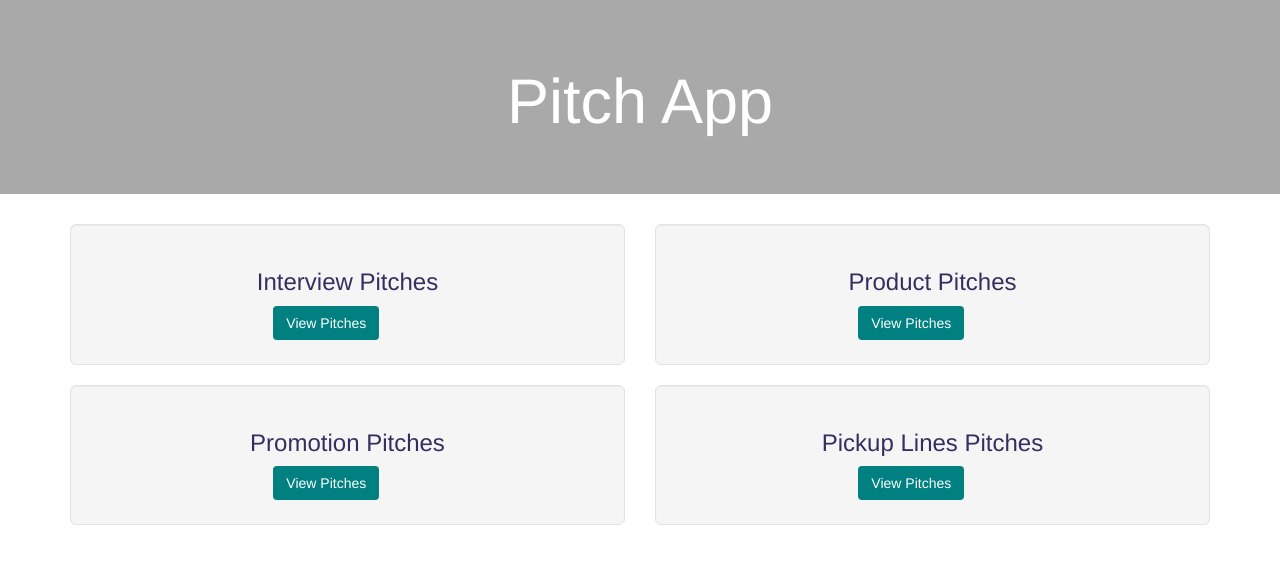
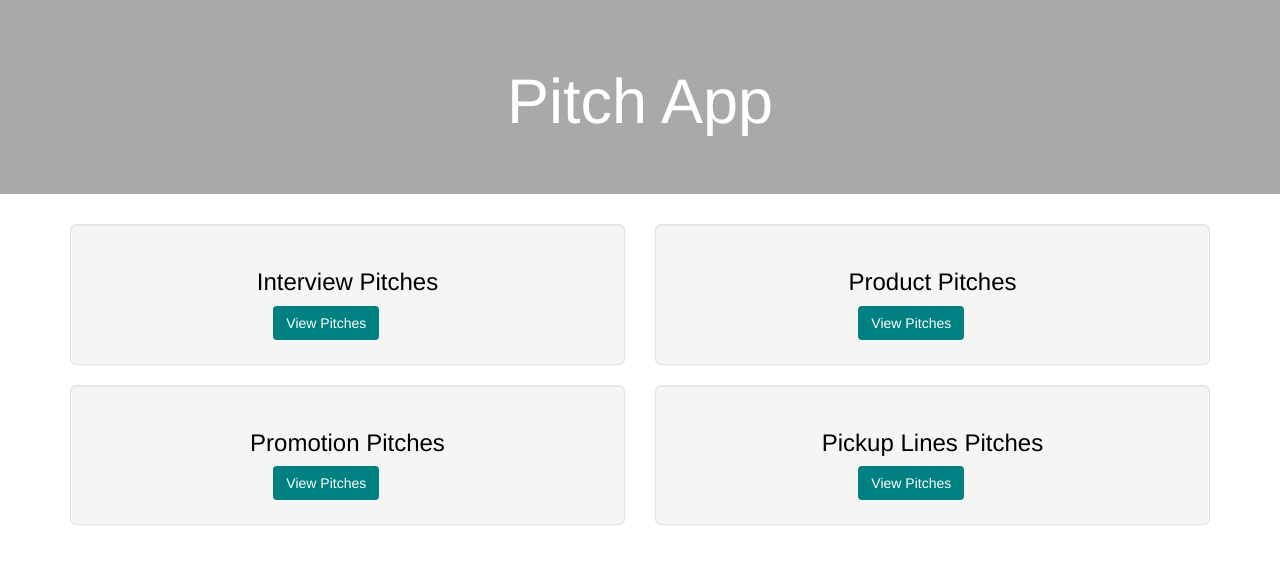
Before and after one commit to umurangamirwa/pitch, a Flask app: template app/templates/index.html in a window 1280 px wide; the page is wider, and only the part inside the window is pictured. Shown: the part 63-627 px from the top of that part. Run offline with Flask 2, Linux system fonts and the light colour scheme; the template is opened without the code that fills it, so the values that code supplies are empty; some libraries are stand-ins or nearby versions.

```diff
--- a/app/templates/index.html
+++ b/app/templates/index.html
@@ -10,7 +10,7 @@
     <div class="row">
         <div class="col-md-6">
             <div class="well well-lg">
-                <h3 style="color: #372e5f;" class="text-center">Interview Pitches</h3>
+                <h3 style="color: black;" class="text-center">Interview Pitches</h3>
                 <div class="row">
                   <div class="col-md-4"></div>
                   <div class="col-md-4"><a href="{{url_for('main.interview')}}" class="btn -center" style="background-color:teal; color: #fff;">View Pitches</a></div>
@@ -20,7 +20,7 @@
         </div>
         <div class="col-md-6">
             <div class="well well-lg">
-                <h3 style="color: #372e5f;" class="text-center">Product Pitches</h3>
+                <h3 style="color: black;" class="text-center">Product Pitches</h3>
                 <div class="row">
                   <div class="col-md-4"></div>
                   <div class="col-md-4"><a href="{{url_for('main.product')}}" class="btn -center" style="background-color: teal; color: #fff;">View Pitches</a></div>
@@ -32,7 +32,7 @@
     <div class="row">
       <div class="col-md-6">
           <div class="well well-lg">
-              <h3 style="color: #372e5f;" class="text-center">Promotion Pitches</h3>
+              <h3 style="color: black;" class="text-center">Promotion Pitches</h3>
               <div class="row">
                 <div class="col-md-4"></div>
                 <div class="col-md-4"><a href="{{url_for('main.promotion')}}" class="btn -center" style="background-color: teal; color: #fff;">View Pitches</a></div>
@@ -42,7 +42,7 @@
       </div>
       <div class="col-md-6">
           <div class="well well-lg">
-              <h3 style="color: #372e5f;" class="text-center">Pickup Lines Pitches</h3>
+              <h3 style="color: black;" class="text-center">Pickup Lines Pitches</h3>
               <div class="row">
                 <div class="col-md-4"></div>
                 <div class="col-md-4"><a href="{{url_for('main.pickup')}}" class="btn -center" style="background-color:teal; color: #fff;">View Pitches</a></div>
```
